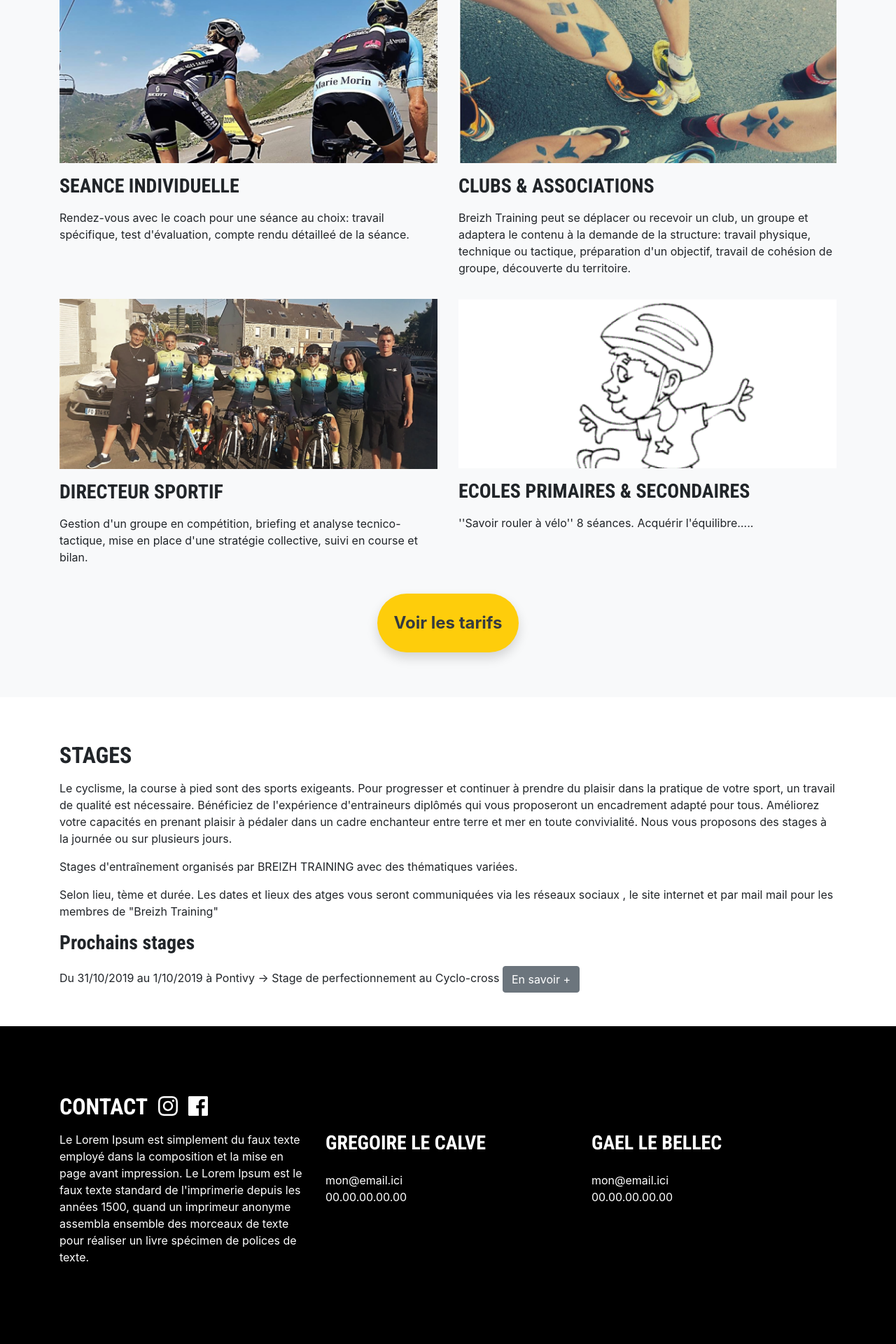
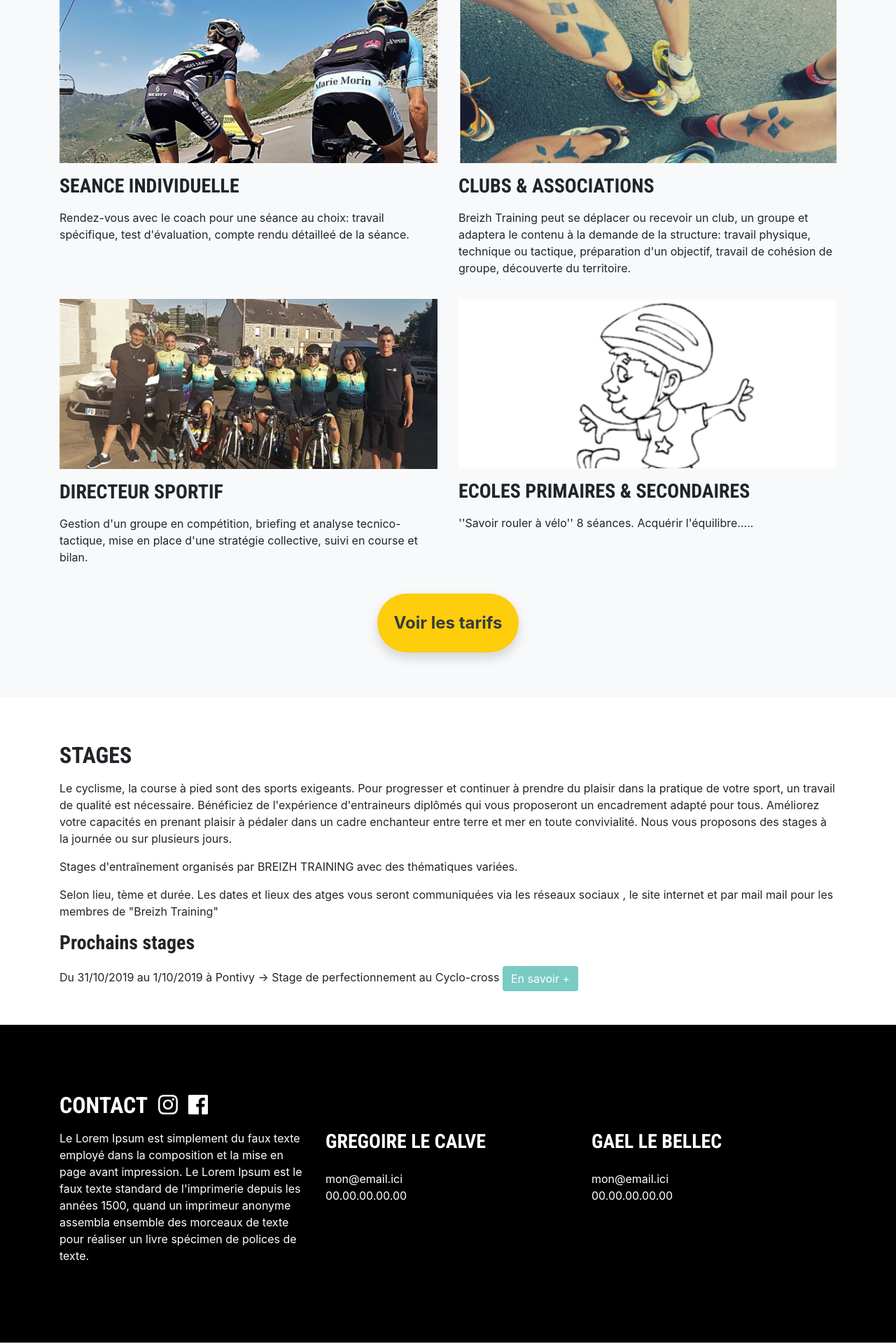
Before and after one commit to jn-prod/www-breizhtraining-bzh, a Jekyll site: the page built from index.html, in a window 1280 px wide. Shown: the part 2666-4586 px from the top of the page at 70% size. Built offline with Jekyll 4.4.1, drawn with Linux system fonts in a browser that asks for light colours; nearby versions of some CDN libraries.

Commit message:
Update global.css

```diff
--- a/assets/css/global.css
+++ b/assets/css/global.css
@@ -44,3 +44,8 @@ footer {
   font-weight: 700 !important;
   font-size: 1.5rem !important;
 }
+
+.btn-secondary {
+  border: #79CBC4 !important;
+  background-color: #79CBC4 !important;
+}
```
